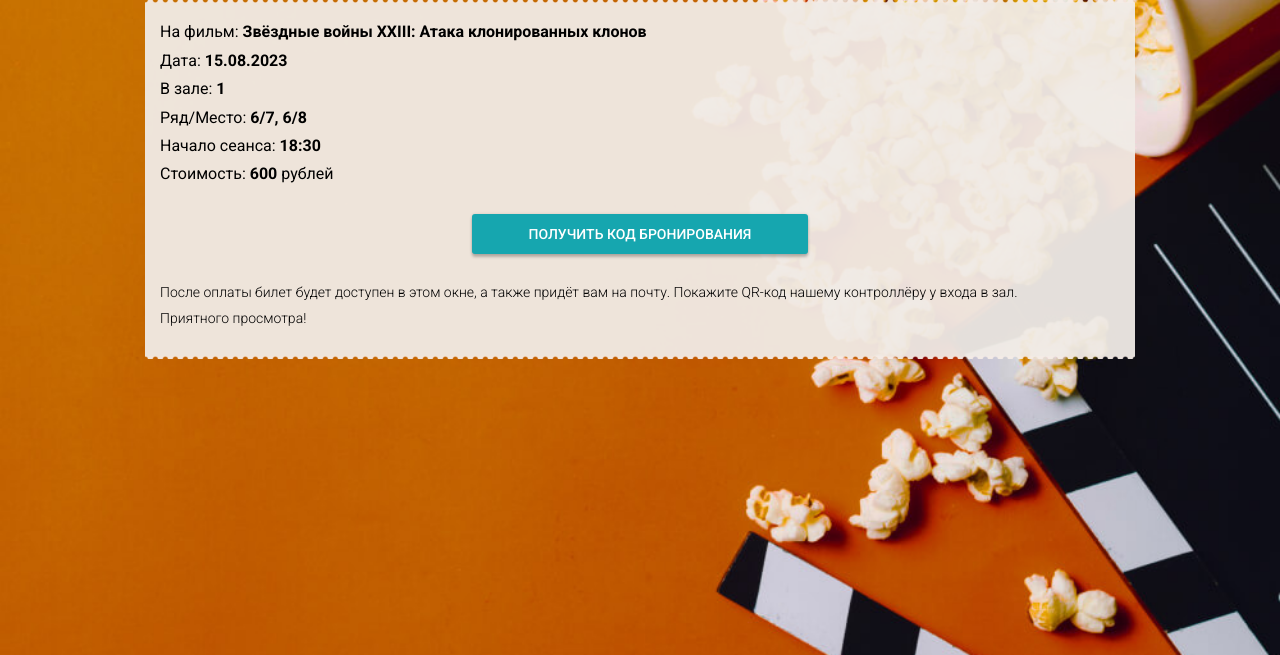
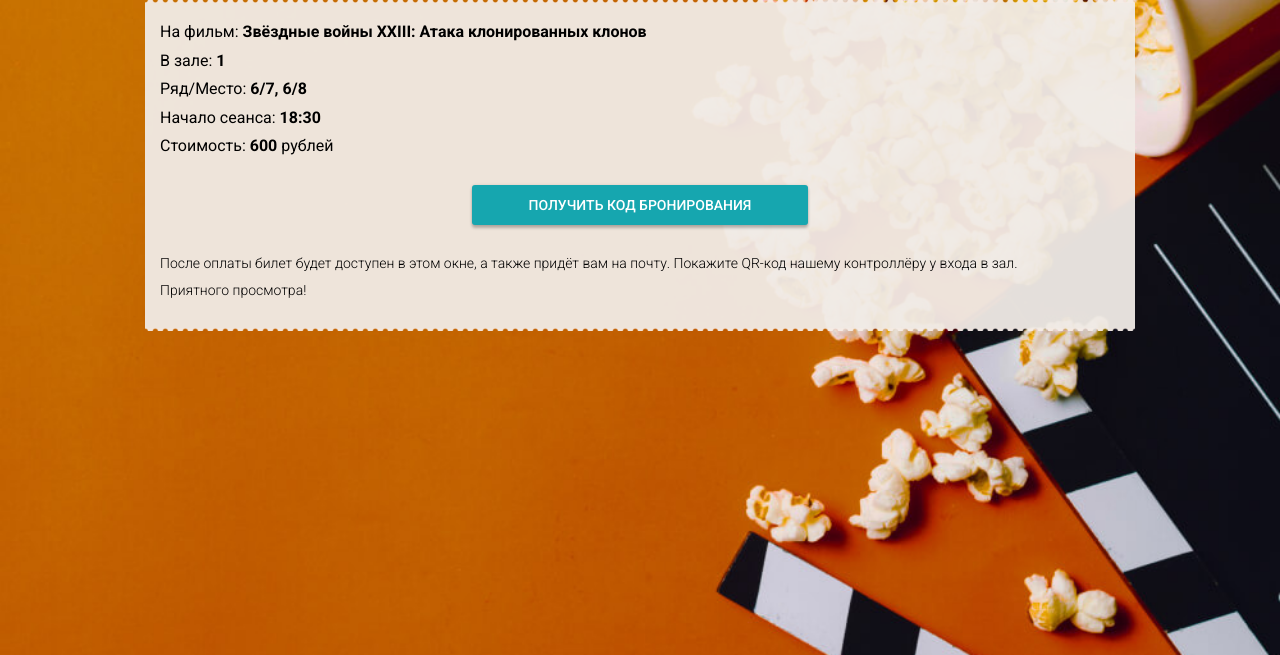
Before and after one commit to OksiK5/js-cp-diploma-cinema, a plain HTML site: page payment.html in a window 1280 px wide. Shown: the part 145-800 px from the top of the page. Drawn offline with Linux system fonts and the light colour scheme.

Commit message:
correction

```diff
--- a/payment.html
+++ b/payment.html
@@ -25,7 +25,6 @@
 
       <div class="ticket__info-wrapper">
         <p class="ticket__info">На фильм: <span class="ticket__details ticket__title">Звёздные войны XXIII: Атака клонированных клонов</span></p>
-        <p class="ticket__info">Дата: <span class="ticket__details ticket__date">15.08.2023</span></p>
         <p class="ticket__info">В зале: <span class="ticket__details ticket__hall">1</span></p>
         <p class="ticket__info">Ряд/Место: <span class="ticket__details ticket__chairs">6/7, 6/8</span></p>
         <p class="ticket__info">Начало сеанса: <span class="ticket__details ticket__start">18:30</span></p>
```
